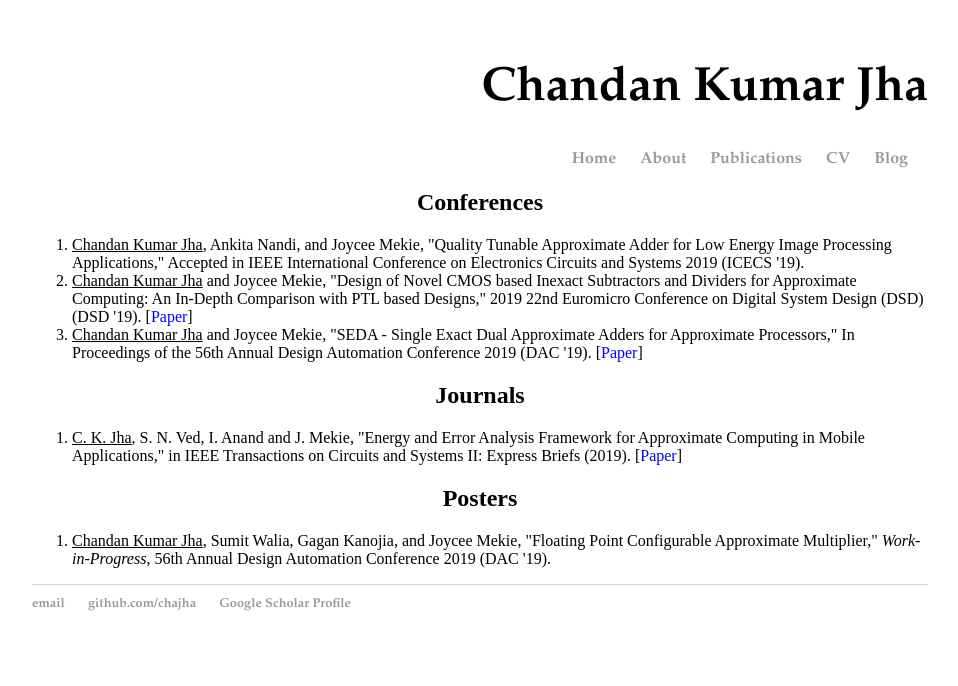
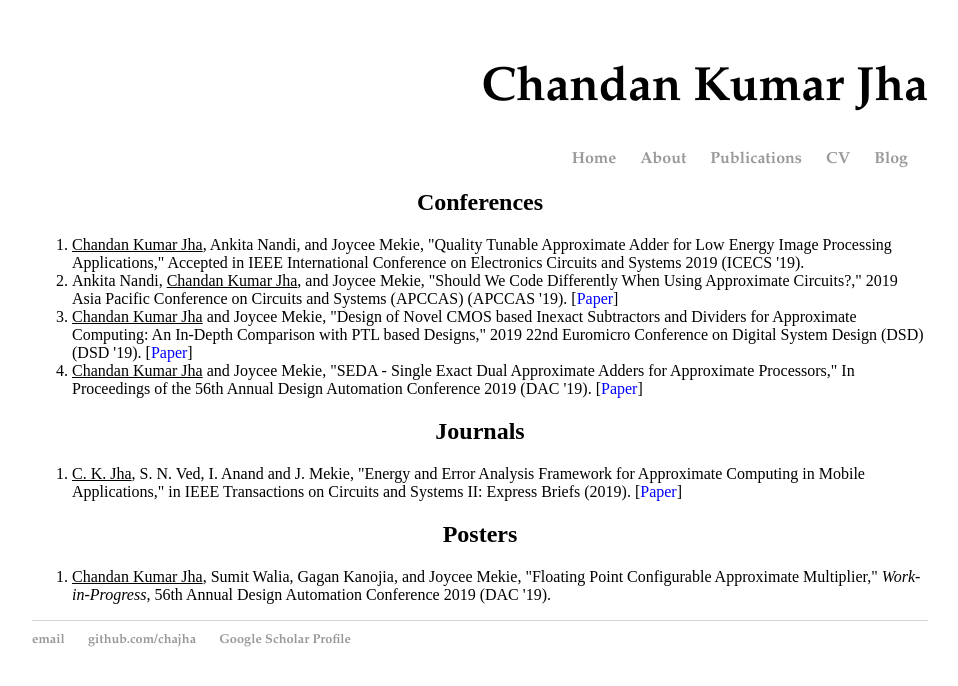
Before and after one commit to chajha/chajha.github.io, a Jekyll site: the page built from pages/publications.html, in a window 1280 px wide. Shown: the top 686 px of the page, without its empty margins (160-1118 px from the left). Built offline with Jekyll 4.4.1, drawn with Linux system fonts in a browser that asks for light colours.

Commit message:
Update publications.html

```diff
--- a/pages/publications.html
+++ b/pages/publications.html
@@ -6,8 +6,8 @@ title: Publications
 <h2 align="center"> Conferences </h2>
 
 <ol>
-  <!-- <li> Ankita Nandi, <u>Chandan Kumar Jha</u>, and Joycee Mekie, "Should We Code Differently When Using Approximate Circuits?," Accepted in IEEE Asia Pacific Conference on Circuits and Systems 2019 (APCCAS '19). -->
   <li> <u>Chandan Kumar Jha</u>, Ankita Nandi, and Joycee Mekie, "Quality Tunable Approximate Adder for Low Energy Image Processing Applications," Accepted in IEEE International Conference on Electronics Circuits and Systems 2019 (ICECS '19). </li>
+  <li> Ankita Nandi, <u>Chandan Kumar Jha</u>, and Joycee Mekie, "Should We Code Differently When Using Approximate Circuits?," 2019 Asia Pacific Conference on Circuits and Systems (APCCAS) (APCCAS '19). [<a href="https://ieeexplore.ieee.org/stamp/stamp.jsp?tp=&arnumber=8953113"><font color="blue">Paper</font></a>] </li>
   <li> <u>Chandan Kumar Jha</u> and Joycee Mekie, "Design of Novel CMOS based Inexact Subtractors and Dividers for Approximate Computing: An In-Depth Comparison with PTL based Designs," 2019 22nd Euromicro Conference on Digital System Design (DSD) (DSD '19). [<a href="http://ieeexplore.ieee.org/stamp/stamp.jsp?tp=&arnumber=8875219&isnumber=8875008"><font color="blue">Paper</font></a>] </li>
   <li> <u>Chandan Kumar Jha</u> and Joycee Mekie, "SEDA - Single Exact Dual Approximate Adders for Approximate Processors," In Proceedings of the 56th Annual Design Automation Conference 2019 (DAC '19). [<a href="https://dl.acm.org/citation.cfm?doid=3316781.3322475"><font color="blue">Paper</font></a>] </li>
 </ol>
```
